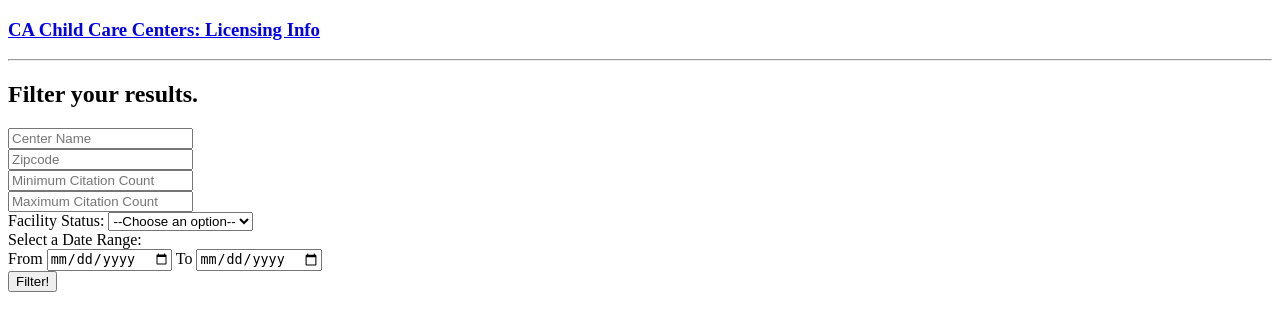
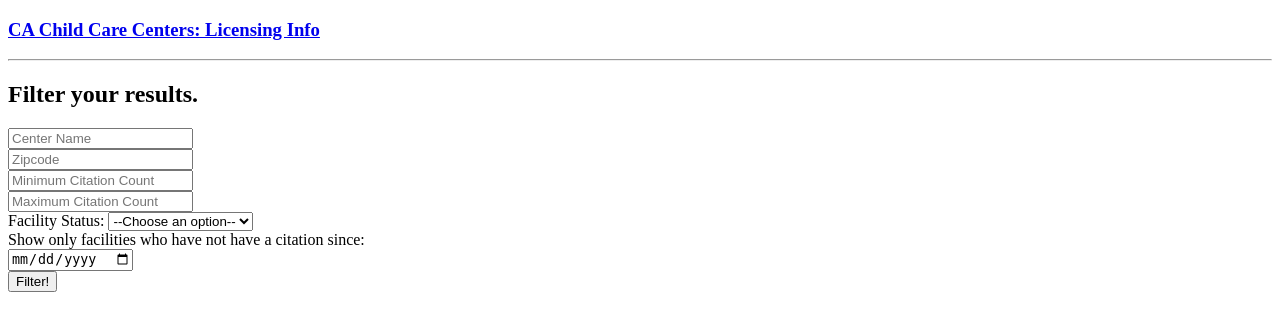
Before and after one commit to hanndull/child-care-check, a Flask app: page /filter in a window 1280 px wide. Shown: the top 331 px of the page. Run offline with Flask 2, Linux system fonts and the light colour scheme.

Commit message:
isodate query now functioning

```diff
--- a/server.py
+++ b/server.py
@@ -8,7 +8,7 @@ from jinja2 import StrictUndefined
 from flask import Flask, render_template, redirect, request, flash, session
 from flask_debugtoolbar import DebugToolbarExtension
 from model import connect_to_db, db, Facility, Visitation, Citation, CitationDefinition
-from sqlalchemy import func
+from sqlalchemy import func, distinct
 from dateutil.parser import *
 
 ##### Create App #############################################################
@@ -45,11 +45,9 @@ def process_form():
     min_cit = request.form.get('min_cit')
     max_cit = request.form.get('max_cit')
     status = request.form.get('status').upper()
-    max_date = request.form.get('min_date') ### more recent
-    min_date = request.form.get('max_date') ### less recent
-       ### TODO - add filter logic
+    suppress_date = request.form.get('suppress_date')
 
-    if name or zipcode or min_cit or max_cit or status or min_date:
+    if name or zipcode or min_cit or max_cit or status or suppress_date:
 
         fquery = Facility.query ### Base query
 
@@ -74,67 +72,28 @@ def process_form():
                 .having(func.count_(Facility.citations) <= max_cit))
 
         if status:
+            if status == 'PROBATION':
+                status = 'ON PROBATION'
             fquery = fquery.filter(Facility.facility_status == status)
 
-        if min_date:
-            # SELECT * FROM citations WHERE citation_date BETWEEN '2017-01-01' AND '2019-05-01';
-            # can replace right date w/ "current_date" or left date with "where time > XXXdateXXX()"
-            # https://popsql.com/learn-sql/postgresql/how-to-query-date-and-time-in-postgresql/
+        if suppress_date:
+            ### Show only facilities who have had 0 citations since input date
+            suppress_date = isoparse(suppress_date)
 
-
-            ### THIS WORKED
-            ### SELECT facilities.facility_name, citations.citation_date
-            ### FROM facilities
-            ### LEFT JOIN citations
-            ### ON facilities.facility_id = citations.facility_id
-            ### GROUP BY (citations.citation_date, facilities.facility_id)
-            ### ORDER BY facilities.facility_id;
-
-            ### MOST RECENT CITATION, Based on citations table=
-            # test1=# SELECT facilities.facility_name, facilities.facility_id, MAX(citations.citation_date)
-            # test1-# FROM citations
-            # test1-# LEFT JOIN facilities
-            # test1-# ON facilities.facility_id = citations.facility_id
-            # test1-# GROUP BY (facilities.facility_id)
-            # test1-# ORDER BY facilities.facility_id;
-
-            ### MOST RECENT CITATION, based on facilities table
-            # test1=# SELECT facilities.facility_name, facilities.facility_id, MAX(citations.citation_date)
-            # test1-# FROM facilities
-            # test1-# LEFT JOIN citations
-            # test1-# ON facilities.facility_id = citations.facility_id
-            # test1-# GROUP BY facilities.facility_id
-            # test1-# ORDER BY facilities.facility_id;
-
-            ### MOST RECENT CITATION W/ FILTER DATE
-            # SELECT DISTINCT ON (facilities.facility_id) facilities.facility_id, MAX(citations.citation_date)
-            # FROM facilities
-            # LEFT JOIN citations
-            # ON facilities.facility_id = citations.facility_id
-            # GROUP BY facilities.facility_id, citations.citation_date HAVING citations.citation_date > '2018-01-01'
-            # ORDER BY facilities.facility_id;
-            isoparse(min_date)
-
-            ### TODO - Fix this query
             fquery = (fquery
-                .outerjoin(Facility.citations)
-                .group_by(Facility.facility_id, Facility.citations)
-                .having(func.and_(Facility.citations <= min_date))
-                )
-            #10503
-
-            #current_date = datetime.datetime.utcnow()
-            #date_results = Citation.query.filter(Citation.citation_date <= min_date)
-            # fquery = (fquery
-            #     .outerjoin(Facility.citations)
-            #     .group_by(Facility)
-            #     .having(Facility.citations.citation_date <= isoparse(min_date)))
+                .join(Citation)
+                .group_by(Facility.facility_id)
+                .having(func.max(Citation.citation_date) <= suppress_date))
 
         facilities = fquery.all() ### Conglomerate all applicable queries
 
+        facility_count = len(facilities)
+
         flash('Applying your requested filters now...')
 
-        return render_template('filter-results.html', facilities=facilities)
+        return render_template('filter-results.html',
+                                facilities=facilities,
+                                facility_count=facility_count)
         ### TODO - figure out how to diplay map w/ filtered points
 
     else:
--- a/templates/filter-results.html
+++ b/templates/filter-results.html
@@ -3,6 +3,8 @@
 
 <div>
 {% if facilities %}
+    <h3>Your search returned: {{ facility_count }} facilities</h3>
+
     {% for facility in facilities %}
         <p>
             <a href="/facilities/{{ facility.facility_id }}">
--- a/templates/filter.html
+++ b/templates/filter.html
@@ -5,10 +5,14 @@
 
 <form action='/filter-results' method='POST'>
         <input type='text' name='name' placeholder='Center Name'><br>
+
         <input type='text' name='zipcode' placeholder='Zipcode'><br>
+
         <input type='text' name='min_cit' placeholder='Minimum Citation Count'><br>
+
         <input type='text' name='max_cit' placeholder='Maximum Citation Count'><br>
         <!-- <input type='text' name='status' placeholder="status"><br>  --><!-- TODO - change to drop down/radio--look up select -->
+
         <label for="status-select">Facility Status:</label>
                 <select id="status-select" name='status'>
                         <option value="">--Choose an option--</option>
@@ -18,9 +22,10 @@
                         <option value="probation">ON PROBATION</option>
                         <option value="closed">CLOSED</option>
                 </select><br>
-        <label for="date-select">Select a Date Range:</label><br>
-                From <input id="date-select" type='date' name='min_date' min="2015-01-01"> <!-- less recent -->
-                To <input id="date-select" type='date' name='max_date' min="2015-01-01"><br> <!-- more recent -->
+
+        <label for="suppress-recent">Show only facilities who have not have a citation since:</label><br>
+                <input id="suppress-recent" type='date' name='suppress_date' min="2015-01-01"><br>
+
         <input type='submit' value='Filter!'>
         <!-- TODO - Add Status filter field -->
         <!-- TODO - Add date-range filter -->
```
